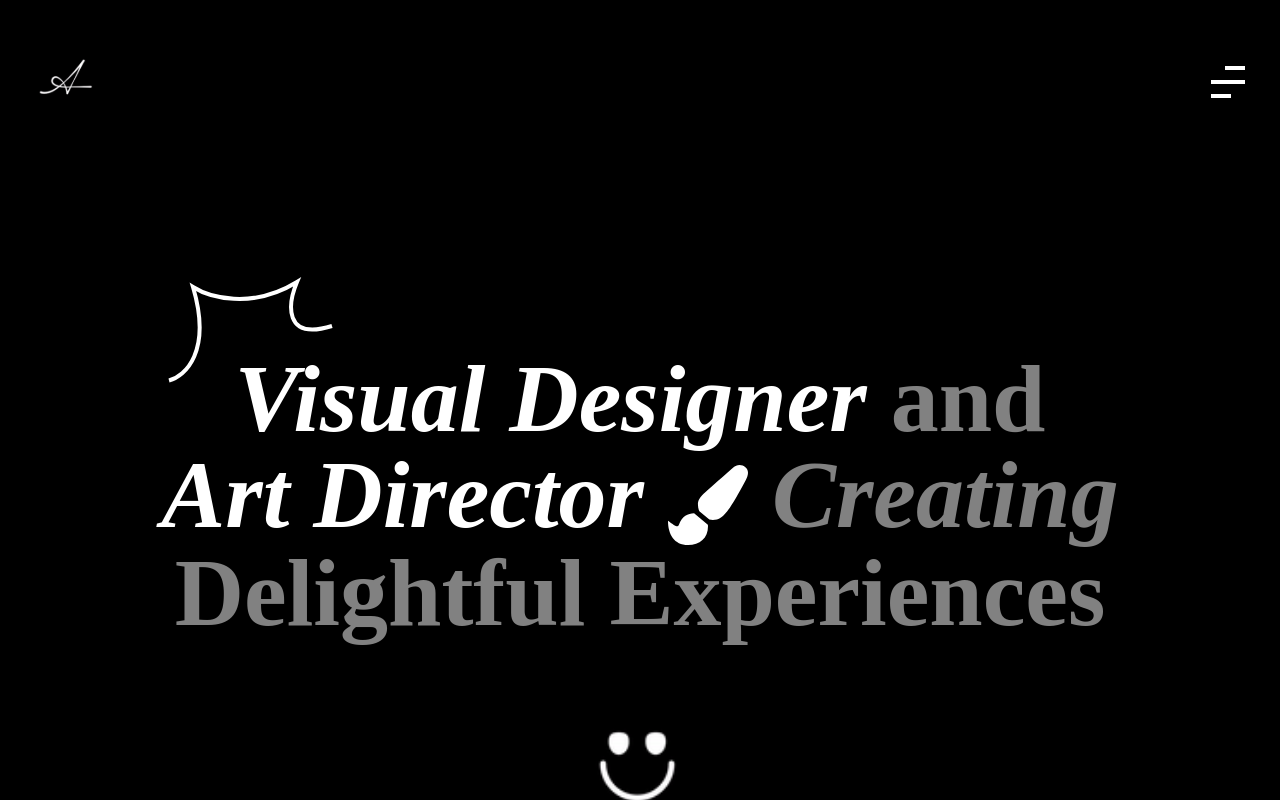
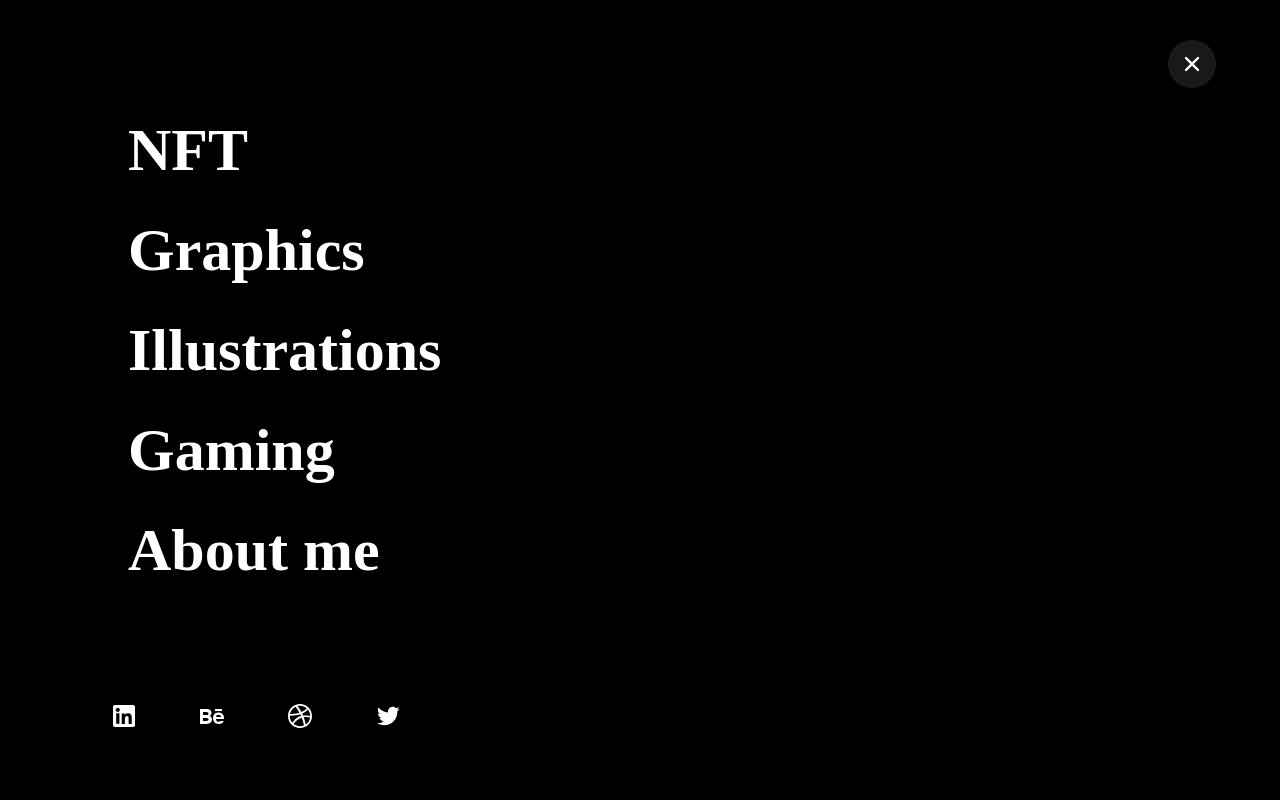
Before and after one commit to Phosah/ari, a React (Vite) app: page / in a window 1280 px wide. Both pictures are taken after a click on the element 1228 px from the left and 82 px from the top of the page. Shown: the top 800 px of the page. Built offline with nearby package versions, Linux system fonts and the light colour scheme.

Commit message:
Update to menu toggle

```diff
--- a/src/components/Home.jsx
+++ b/src/components/Home.jsx
@@ -25,11 +25,11 @@ export default function Home () {
                 <div className="w-3/5 flex items-center space-x-8">
                     <div><img src={ari} alt="Ari photo" /></div>
                     <div className="text-brand-gray-2 uppercase font-light">
-                        <p className="mb-6 text-xl">HI, MY NAME IS ARI. I'M A VISUAL DESIGNER / ILLUSTRATOR, EXPERIENCES SIMPLE AND DELIGHTFUL FOR AMBITIOUS TEAMS ACROSS THE GLOBE.</p>
+                        <p className="mb-6 text-xl">HI, MY NAME IS ARI. I'M A VISUAL DESIGNER / ILLUSTRATOR,I CREATE EXPERIENCES SIMPLE AND DELIGHTFUL FOR AMBITIOUS TEAMS ACROSS THE GLOBE.</p>
                         <div className="flex items-center space-x-4 text-xs">
-                            <p>Twitter</p>
-                            <p>LinkedIn</p>
-                            <p>Behance</p>
+                            <p className="hover:text-white hover:cursor-pointer">Twitter</p>
+                            <p className="hover:text-white hover:cursor-pointer">LinkedIn</p>
+                            <p className="hover:text-white hover:cursor-pointer">Behance</p>
                         </div>
                     </div>
                 </div>
--- a/src/components/Menu.jsx
+++ b/src/components/Menu.jsx
@@ -1,17 +1,22 @@
-import React from "react";
+import React, {useState} from "react";
 import linkedin from '../assets/linkedin.svg';
 import behance from '../assets/behance.svg';
 import dribbble from '../assets/dribbble.svg';
 import twitter from '../assets/twitter.svg';
 
 
-const menu = () => {
+const menu = ({setNavToggled}) => {
     return (
-        <main>
+        <main className="">
             <div className="bg-brand-black-1">
                 <main className="flex flex-col h-screen p-2">
                     <div className="flex items-center justify-end p-8">
-                        <button>
+                        <button onClick={() => {
+                                setNavToggled(false);
+                                console.log('clicked');
+                                console.log(setNavToggled)
+                            }
+                            }>
                             <svg
                                 className="p-3 w-12 h-12 rounded-full bg-[#191919]"
                                 fill="currentColor"
--- a/src/components/Navbar.jsx
+++ b/src/components/Navbar.jsx
@@ -1,13 +1,28 @@
-import React from "react";
+import React, {useState} from "react";
 import { Link } from "react-router-dom";
 import logo from '../assets/logo.svg';
 import menu from '../assets/menu.svg';
+import NavMenu from './Menu';
 
 export default function Navbar() {
+    const [navToggled, setNavToggled] = useState(false);
     return (
-        <nav className="flex items-center justify-between w-full max-w-7xl mx-auto py-10">
-            <Link to="/"><div><img src={logo} alt="Menu logo" /></div></Link>
-            <div className="cursor-pointer"><img src={menu} alt="Menu logo" /></div>
-        </nav>
+        <main>
+            <div className={navToggled ? 'block': 'hidden'}>
+                <NavMenu setNavToggled={setNavToggled} />
+            </div>
+            <nav className="flex items-center justify-between w-full max-w-7xl mx-auto py-10">
+                <Link to="/"><div><img src={logo} alt="Menu logo" /></div></Link>
+                <div
+                    onClick={() => {
+                        setNavToggled(!navToggled)
+                        console.log(navToggled)
+                    }
+                    }
+                    className="cursor-pointer">
+                        <img src={menu} alt="Menu logo" />
+                </div>
+            </nav>
+        </main>
     );
 }
```
